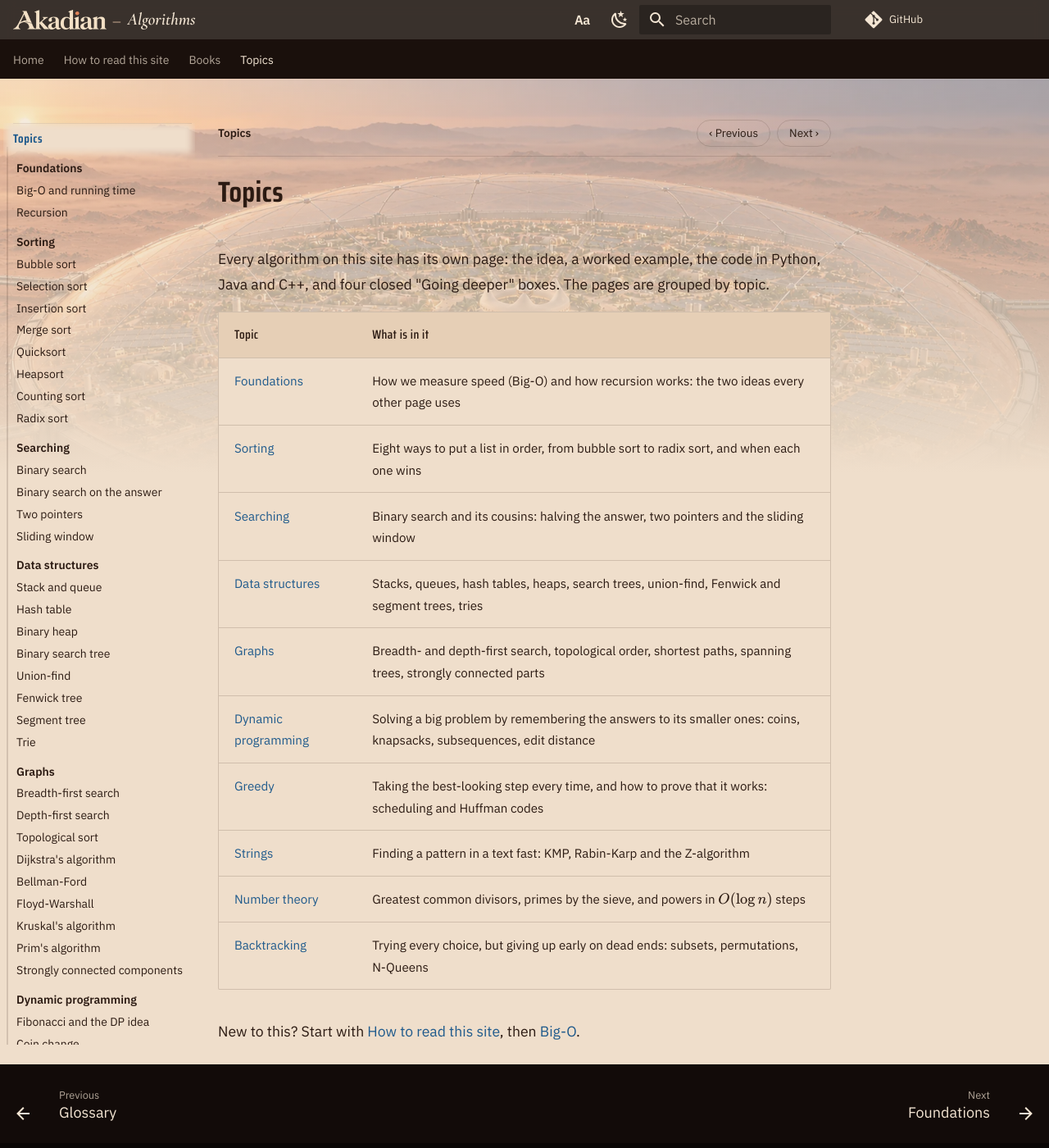
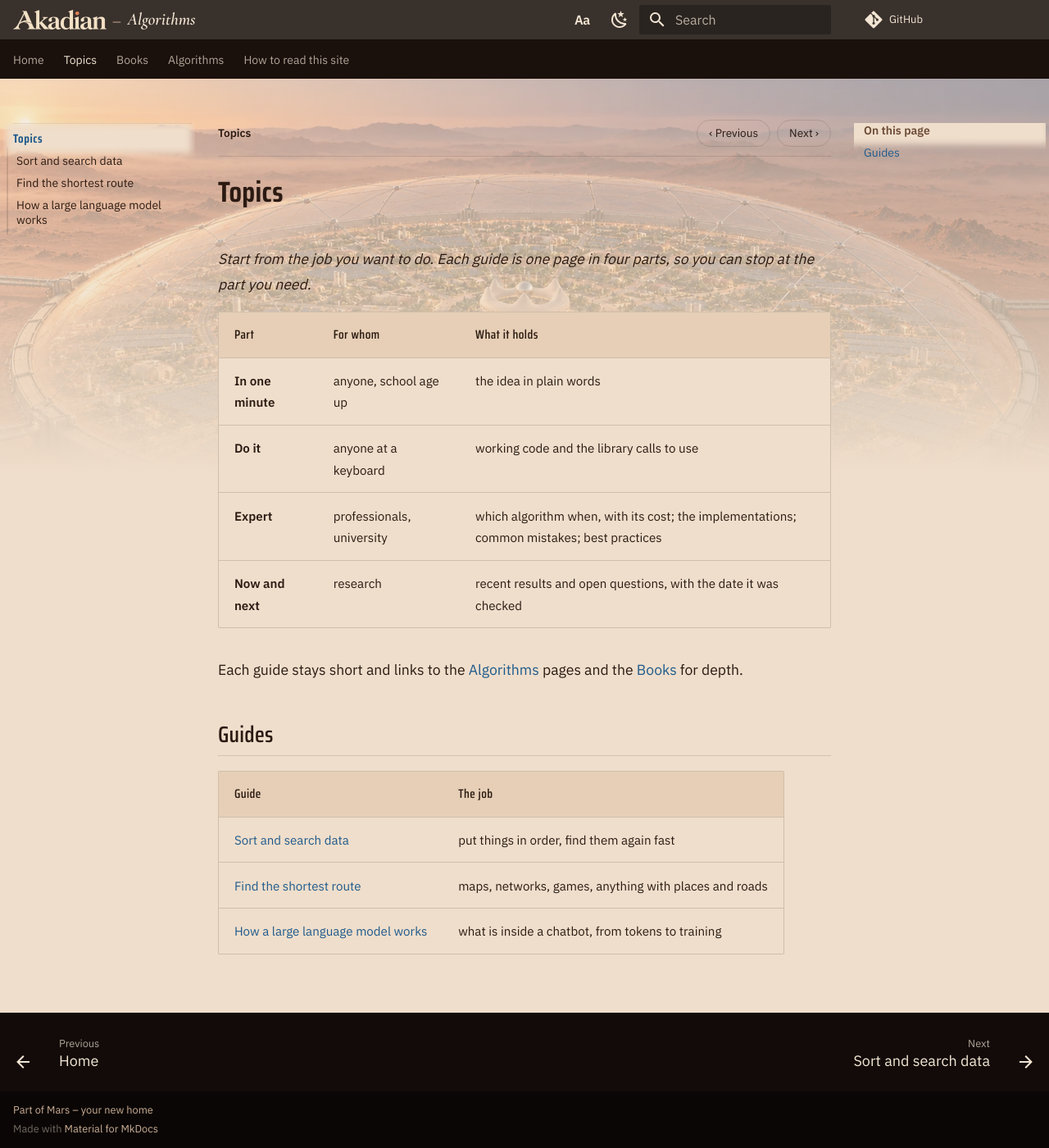
Before and after one commit to TTMathCS/cs, an MkDocs documentation site: the page built from docs/topics/index.md, in a window 1280 px wide and 1400 px high. Shown: the whole window at 82% size. Built offline with MkDocs 1.6.1 and Material for MkDocs 9.7.7, drawn with Linux system fonts in a browser that asks for light colours; nearby versions of some CDN libraries; library files that are not in the unit come from our copies; comment, search, counter and statistics services are not loaded.

Commit message:
Topics tab with three guides in four parts (Sort and search data, Find the shortest route, How a large language model works); the 47 reference pages become the Algorithms tab (algorithms/); homepage: three ways in, buttons Find a topic, Books, All algorithms

```diff
--- /dev/null
+++ b/docs/algorithms/index.md
@@ -0,0 +1,19 @@
+# Algorithms
+
+Every algorithm on this site has its own page: the idea, a worked example, the code in Python, Java and C++, and four
+closed "Going deeper" boxes. The pages are grouped by subject. For a job to do (sort data, find a route, understand a language model), see [Topics](../topics/index.md).
+
+| Topic | What is in it |
+| --- | --- |
+| [Foundations](../foundations/index.md) | How we measure speed (Big-O) and how recursion works: the two ideas every other page uses |
+| [Sorting](../sorting/index.md) | Eight ways to put a list in order, from bubble sort to radix sort, and when each one wins |
+| [Searching](../searching/index.md) | Binary search and its cousins: halving the answer, two pointers and the sliding window |
+| [Data structures](../data-structures/index.md) | Stacks, queues, hash tables, heaps, search trees, union-find, Fenwick and segment trees, tries |
+| [Graphs](../graphs/index.md) | Breadth- and depth-first search, topological order, shortest paths, spanning trees, strongly connected parts |
+| [Dynamic programming](../dp/index.md) | Solving a big problem by remembering the answers to its smaller ones: coins, knapsacks, subsequences, edit distance |
+| [Greedy](../greedy/index.md) | Taking the best-looking step every time, and how to prove that it works: scheduling and Huffman codes |
+| [Strings](../strings/index.md) | Finding a pattern in a text fast: KMP, Rabin-Karp and the Z-algorithm |
+| [Number theory](../number-theory/index.md) | Greatest common divisors, primes by the sieve, and powers in $O(\log n)$ steps |
+| [Backtracking](../backtracking/index.md) | Trying every choice, but giving up early on dead ends: subsets, permutations, N-Queens |
+
+New to this? Start with [How to read this site](../start.md), then [Big-O](../foundations/big-o.md).
--- a/docs/books/algorithms/index.md
+++ b/docs/books/algorithms/index.md
@@ -15,7 +15,7 @@ traces examples by hand, and ends with questions whose answers are folded undern
 - **Levels inside a chapter.** The box at the top of each chapter says which sections are beginner, intermediate,
   advanced or expert. On a first read, skip the harder sections and come back later.
 - **Code.** Every program is short Python 3 using only the standard library. Run it, change it, break it. The
-  [topic pages](../../index.md#topics) give many of the same algorithms in Java and C++ too, with animations.
+  [algorithm pages](../../algorithms/index.md) give many of the same algorithms in Java and C++ too, with animations.
 - **Math.** You need school algebra. The chapters explain logarithms, sums and proofs by induction as they go; the
   [math books](https://math.akadian.ca/books/) go further.
 - **Do the questions.** Try each one before opening its answer.
@@ -56,6 +56,6 @@ The [glossary](Glossary.md) defines every term, with a link to the chapter that
 
 - **New to programming algorithms:** read chapters 1 to 7. That is a first university course's core: cost,
   recursion, sorting, searching and hashing, with every proof written out.
-- **Preparing for interviews or contests:** chapters 4 to 18, with the Check yourself questions; the topic pages
+- **Preparing for interviews or contests:** chapters 4 to 18, with the Check yourself questions; the algorithm pages
   give the same algorithms in Java and C++.
 - **You know the classics and want the theory:** start at chapter 21 and use the glossary to look back.
--- a/docs/books/index.md
+++ b/docs/books/index.md
@@ -8,9 +8,9 @@ Three books, each one course from the first idea to the questions researchers ar
 order: every chapter needs only the ones before it. Nothing is a black box: every method is built from scratch in
 code you can run, and every claim comes with its reason.
 
-**Books or topic pages?** The [topic pages](../index.md#topics) are a reference: one algorithm per page, with code in
+**Books or algorithm pages?** The [algorithm pages](../algorithms/index.md) are a reference: one algorithm per page, with code in
 Python, Java and C++ and an animation. A book is a course that teaches you to understand, prove and invent
-algorithms and learning systems yourself. The chapters link to the topic pages wherever one exists.
+algorithms and learning systems yourself. The chapters link to the algorithm pages wherever one exists.
 
 ## How a chapter works
 
--- a/docs/topics/index.md
+++ b/docs/topics/index.md
@@ -1,19 +1,20 @@
 # Topics
 
-Every algorithm on this site has its own page: the idea, a worked example, the code in Python, Java and C++, and four
-closed "Going deeper" boxes. The pages are grouped by topic.
+*Start from the job you want to do. Each guide is one page in four parts, so you can stop at the part you need.*
 
-| Topic | What is in it |
-| --- | --- |
-| [Foundations](../foundations/index.md) | How we measure speed (Big-O) and how recursion works: the two ideas every other page uses |
-| [Sorting](../sorting/index.md) | Eight ways to put a list in order, from bubble sort to radix sort, and when each one wins |
-| [Searching](../searching/index.md) | Binary search and its cousins: halving the answer, two pointers and the sliding window |
-| [Data structures](../data-structures/index.md) | Stacks, queues, hash tables, heaps, search trees, union-find, Fenwick and segment trees, tries |
-| [Graphs](../graphs/index.md) | Breadth- and depth-first search, topological order, shortest paths, spanning trees, strongly connected parts |
-| [Dynamic programming](../dp/index.md) | Solving a big problem by remembering the answers to its smaller ones: coins, knapsacks, subsequences, edit distance |
-| [Greedy](../greedy/index.md) | Taking the best-looking step every time, and how to prove that it works: scheduling and Huffman codes |
-| [Strings](../strings/index.md) | Finding a pattern in a text fast: KMP, Rabin-Karp and the Z-algorithm |
-| [Number theory](../number-theory/index.md) | Greatest common divisors, primes by the sieve, and powers in $O(\log n)$ steps |
-| [Backtracking](../backtracking/index.md) | Trying every choice, but giving up early on dead ends: subsets, permutations, N-Queens |
+| Part | For whom | What it holds |
+|---|---|---|
+| **In one minute** | anyone, school age up | the idea in plain words |
+| **Do it** | anyone at a keyboard | working code and the library calls to use |
+| **Expert** | professionals, university | which algorithm when, with its cost; the implementations; common mistakes; best practices |
+| **Now and next** | research | recent results and open questions, with the date it was checked |
 
-New to this? Start with [How to read this site](../start.md), then [Big-O](../foundations/big-o.md).
+Each guide stays short and links to the [Algorithms](../algorithms/index.md) pages and the [Books](../books/index.md) for depth.
+
+## Guides
+
+| Guide | The job |
+|---|---|
+| [Sort and search data](Sorting-and-searching.md) | put things in order, find them again fast |
+| [Find the shortest route](Shortest-routes.md) | maps, networks, games, anything with places and roads |
+| [How a large language model works](Language-models.md) | what is inside a chatbot, from tokens to training |
--- a/mkdocs.yml
+++ b/mkdocs.yml
@@ -87,7 +87,11 @@ validation:
 
 nav:
   - Home: index.md
-  - How to read this site: start.md
+  - Topics:
+      - topics/index.md
+      - Sort and search data: topics/Sorting-and-searching.md
+      - Find the shortest route: topics/Shortest-routes.md
+      - How a large language model works: topics/Language-models.md
   # books: start
   - Books:
       - books/index.md
@@ -170,8 +174,8 @@ nav:
           - books/ai/21-Where-AI-Goes.md
           - books/ai/Glossary.md
   # books: end
-  - Topics:
-      - topics/index.md
+  - Algorithms:
+      - algorithms/index.md
       - Foundations:
           - foundations/index.md
           - Big-O and running time: foundations/big-o.md
@@ -239,3 +243,4 @@ nav:
           - backtracking/index.md
           - Subsets and permutations: backtracking/subsets-permutations.md
           - N-Queens: backtracking/n-queens.md
+  - How to read this site: start.md
--- a/overrides/home.html
+++ b/overrides/home.html
@@ -6,8 +6,9 @@
     <p class="mars-hero__title">Algorithms</p>
     <p class="mars-hero__lead">Computer algorithms topic by topic: the idea, how it works, why it is correct and how fast it runs, with code in Python, Java and C++.</p>
     <p class="mars-hero__go">
-      <a class="mars-cta" href="#topics">Choose a topic</a>
-      <a class="mars-pill" href="{{ 'start/' | url }}">How to read this site</a>
+      <a class="mars-cta" href="{{ 'topics/' | url }}">Find a topic</a>
+      <a class="mars-pill" href="{{ 'books/' | url }}">Books</a>
+      <a class="mars-pill" href="#algorithms">All algorithms</a>
     </p>
   </div>
 </section>
```
Also changed, not shown: docs/index.md (+9 -1 lines), docs/topics/Language-models.md (added, +100 -0 lines), docs/topics/Shortest-routes.md (added, +114 -0 lines), docs/topics/Sorting-and-searching.md (added, +127 -0 lines).
